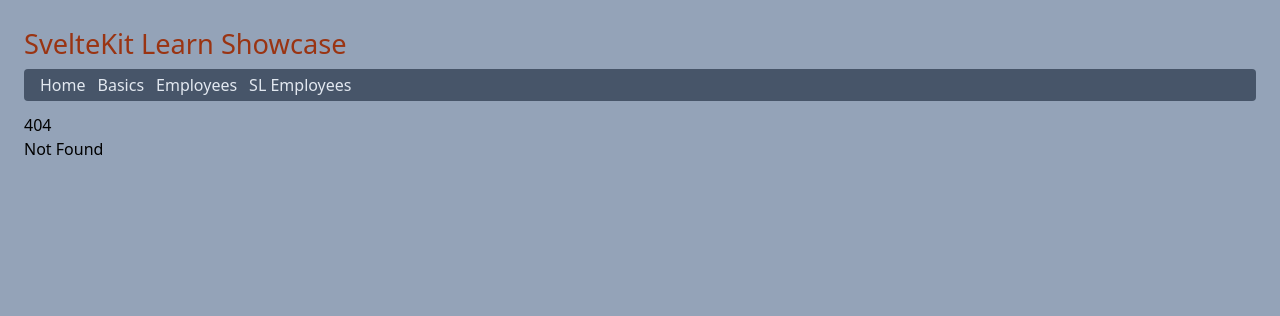
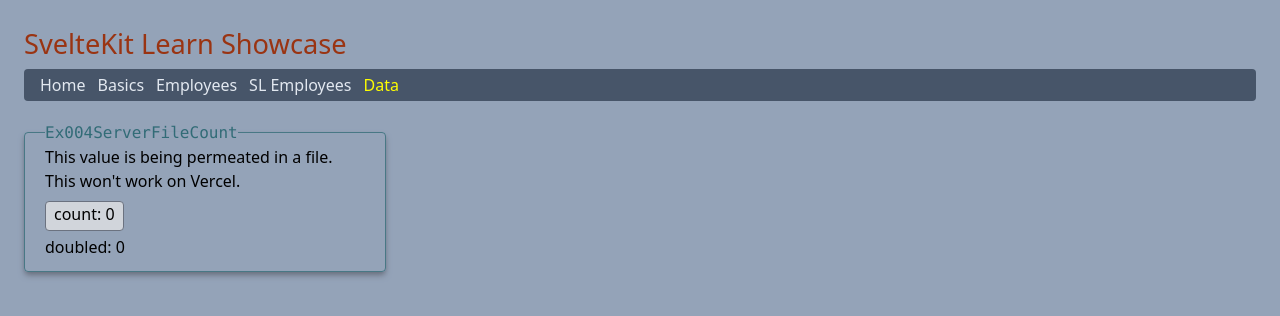
Before and after one commit to edwardtanguay/sveltekit-learn-showcase, a SvelteKit app: page /data in a window 1280 px wide. Before the commit this address had no page. Shown: the top 316 px of the page. Built offline with nearby package versions, Linux system fonts and the light colour scheme.

Commit message:
datacount base

```diff
--- a/src/components/Nav.svelte
+++ b/src/components/Nav.svelte
@@ -30,6 +30,11 @@
 			href: '/serverloadedemployees',
 			title: 'SL Employees',
 			kind: 'deep'
+		},
+		{
+			href: '/data',
+			title: 'Data',
+			kind: 'shallow'
 		}
 	];
 
@@ -47,10 +52,10 @@
 
 	const handleClickMenuItem = () => {
 		$mobileMenuShowing = false;
-	}
+	};
 </script>
 
-<svelte:window bind:innerWidth={innerWidth} />
+<svelte:window bind:innerWidth />
 
 {#if $mobileMenuShowing || innerWidth > 768}
 	<nav
@@ -58,8 +63,10 @@
 	>
 		{#each pageItems as pageItem}
 			<div>
-				<a class:active={highlightMenuItem($page, pageItem)} on:click={handleClickMenuItem} href={pageItem.href}
-					>{pageItem.title}</a
+				<a
+					class:active={highlightMenuItem($page, pageItem)}
+					on:click={handleClickMenuItem}
+					href={pageItem.href}>{pageItem.title}</a
 				>
 			</div>
 		{/each}
--- /dev/null
+++ b/src/components/examples/Ex004ServerFileCount.svelte
@@ -0,0 +1,15 @@
+<script lang="ts">
+	let count = 0;
+
+	$: doubled = count * 2;
+
+	const increment = () => {
+		count++;
+	};
+</script>
+
+<p class="w-fit max-w-[20rem]">This value is being permeated in a file. This won't work on Vercel.</p>
+<button on:click={increment} class="bg-gray-300 px-2 pb-1 mt-2 rounded border border-gray-500 w-fit"
+	>count: {count}</button
+>
+<p class=" pt-1">doubled: {doubled}</p>
--- /dev/null
+++ b/src/routes/data/+page.svelte
@@ -0,0 +1,8 @@
+<script>
+	import Example from '../../components/Example.svelte';
+	import Ex004ServerFileCount from '../../components/examples/Ex004ServerFileCount.svelte';
+</script>
+
+<Example title="Ex004ServerFileCount">
+	<Ex004ServerFileCount/>
+</Example>
```
